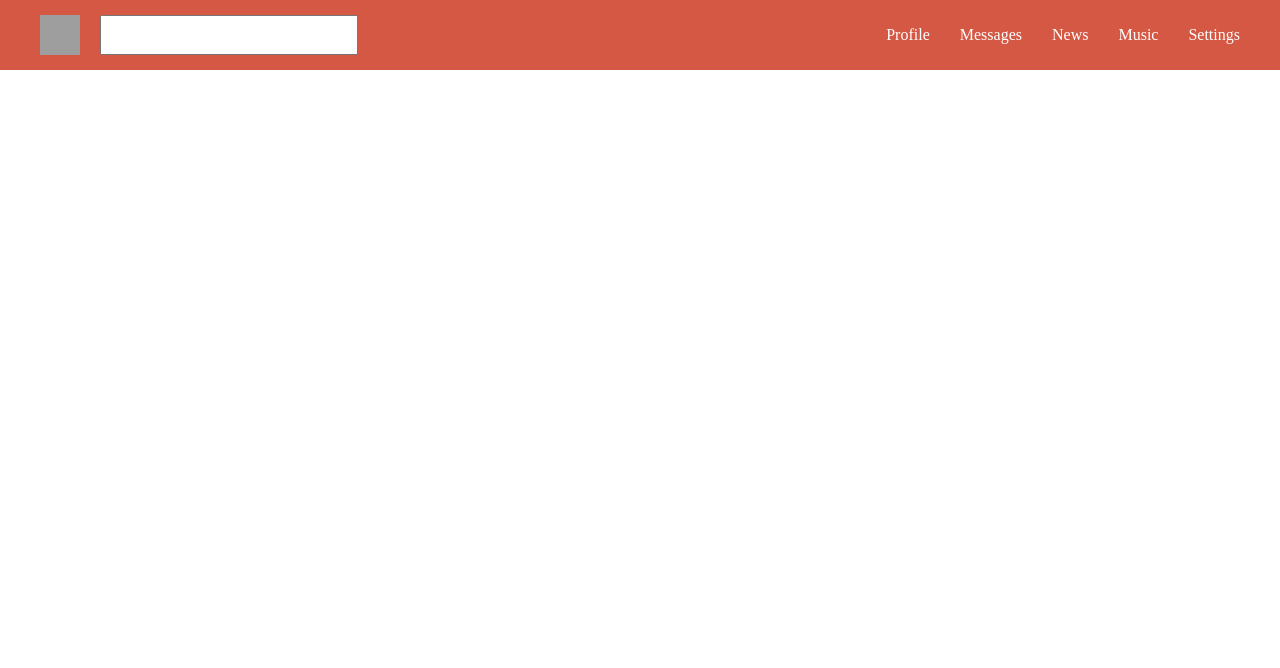
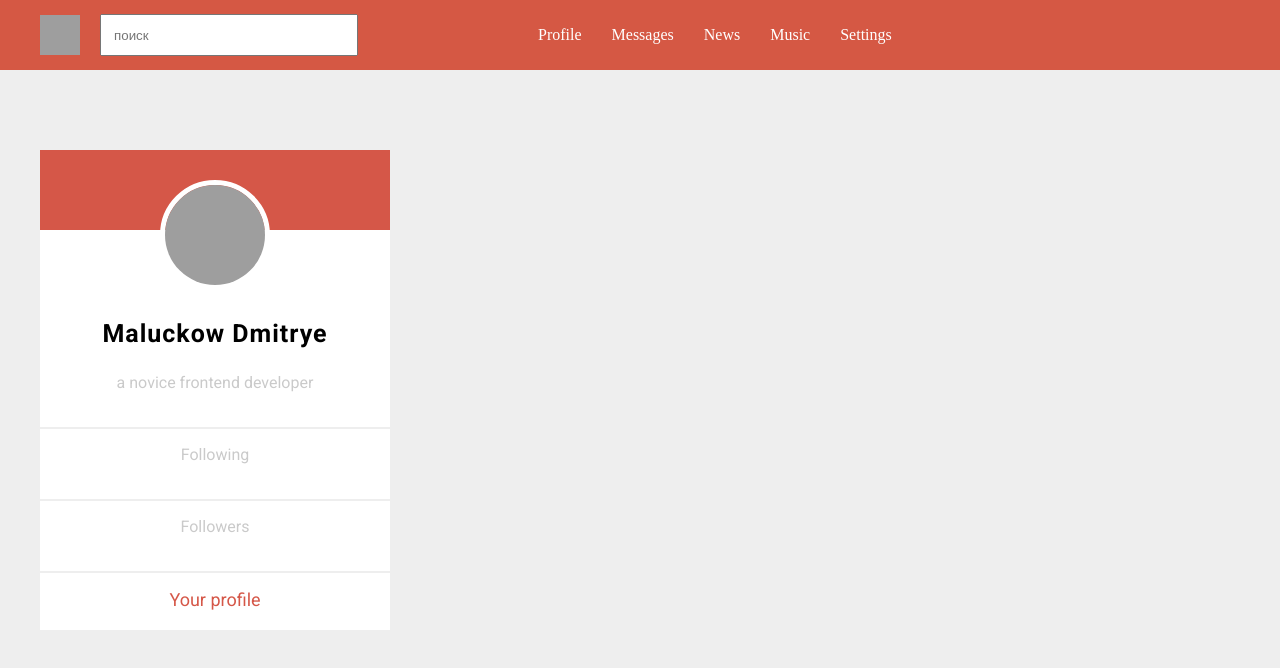
Before and after one commit to Reactivemuse/Social_network, a React (Create React App) app: page /Profile in a window 1280 px wide. Shown: the top 668 px of the page. Built offline with nearby package versions, Linux system fonts and the light colour scheme; grey boxes are pictures that could not be loaded.

Commit message:
create Card component

```diff
--- a/src/App.js
+++ b/src/App.js
@@ -1,11 +1,13 @@
 import React from "react";
 import Header from "./Header/Header";
+import Main from "./Main/Main";
 
 function App() {
   return (
 
     <React.Fragment>
       <Header/>
+      <Main/>
     </React.Fragment>
   );
 }
--- a/src/Header/Header.jsx
+++ b/src/Header/Header.jsx
@@ -1,17 +1,16 @@
 import s from "./Header.module.css"
 import Icon from "./Icon/Icon";
+import Logo from "./Logo/Logo"
+import Search from "./Search/Search";
+
 const Header = () => {
 
   return (
     <header className={s.header}>
       <div className={s.container}>
         <div className={s.header__item}>
-          <div className={s.logo}>
-            <img src="https://img.freepik.com/premium-photo/3d-object-a-conceptual-logo-3d-rendering_1148436-1909.jpg?w=826" alt="#" className={s.logo__img} />
-            <input  className={s.input}/>
-          </div>
-          <div className={s.search}>
-          </div>
+          <Logo/>
+          <Search/>
           <div className={s.icons}>
             <Icon text = "Profile"/>
             <Icon text="Messages" />
--- a/src/Header/Header.module.css
+++ b/src/Header/Header.module.css
@@ -3,6 +3,7 @@ body{
   margin: 0;
   box-sizing: border-box;
   border: none;
+  background-color: #EEEEEE;
 }
 a{
   text-decoration: none;
@@ -15,20 +16,9 @@ a{
 .header__item{
   display: flex;
   align-items: center;
-  justify-content: space-between;
   height: 70px;
 }
-.logo{
-  display: flex;
-}
-.input{
-  margin-left: 20px;
-  width: 250px;
-}
-.logo__img{
-  width: 40px;
-  height: 40px;
-}
+
 .container{
   max-width: 1200px;
   margin: 0 auto;
@@ -37,4 +27,5 @@ a{
 .icons{
   display: flex;
   justify-content: space-between;
+  margin-left: 150px;
 }
--- /dev/null
+++ b/src/Header/Logo/Logo.jsx
@@ -0,0 +1,13 @@
+
+import s from "./Logo.module.css"
+
+const Logo = () => {
+
+  return (
+    <div className={s.logo}>
+      <img src="https://img.freepik.com/premium-photo/3d-object-a-conceptual-logo-3d-rendering_1148436-1909.jpg?w=826" alt="#" className={s.logo__img} />
+    </div>
+  )
+}
+
+export default Logo
--- /dev/null
+++ b/src/Header/Logo/Logo.module.css
@@ -0,0 +1,9 @@
+
+.logo {
+  display: flex;
+}
+
+.logo__img {
+  width: 40px;
+  height: 40px;
+}
--- /dev/null
+++ b/src/Header/Search/Search.jsx
@@ -0,0 +1,12 @@
+import s from "./Search.module.css"
+
+const Search = () => {
+  return (
+    <div className={s.search}>
+      <input placeholder= "поиск" className={s.input} />
+    </div>
+  )
+
+}
+
+export default Search
--- /dev/null
+++ b/src/Header/Search/Search.module.css
@@ -0,0 +1,10 @@
+
+.input {
+  margin-left: 20px;
+  width: 250px;
+  height: 36px;
+}
+
+input::placeholder {
+  padding-left: 10px;
+}
--- /dev/null
+++ b/src/Main/Card/Card.jsx
@@ -0,0 +1,21 @@
+
+import s from "./Card.module.css"
+
+const Card = () => {
+
+  return (
+    <div className={s.cards}>
+      <div className={s.cards__bg}></div>
+      <div className={s.cards__item}>
+        <img src="https://sun9-66.userapi.com/s/v1/ig2/K48gcDI0m0-pVXAT__hS9RlI77p5o2mi8rjBfa-758w05tOyLC0vWM05zM_WyslmI84Bw_eESIJW1AZPQLplQF5O.jpg?quality=95&as=32x36,48x54,72x81,108x121,160x180,240x270,360x405,480x540,540x607,640x720,720x810,952x1071&from=bu&u=K4yL7SP7opELZ8e5FihD44HzkdbRBMeCfs1es_oYRvo&cs=952x1071" alt="" className={s.cards__icon} />
+        <p className={s.name}>Maluckow Dmitrye</p>
+        <p className={s.description}>a novice frontend developer</p>
+        <p className={s.following}>Following</p>
+        <p className={s.followers}>Followers</p>
+        <a href="#" className={s.profile}>Your profile</a>
+      </div>
+    </div>
+  )
+}
+
+export default Card
--- /dev/null
+++ b/src/Main/Card/Card.module.css
@@ -0,0 +1,49 @@
+@import url('https://fonts.googleapis.com/css2?family=Roboto:ital,wght@0,100;0,300;0,400;0,500;0,700;0,900;1,100;1,300;1,400;1,500;1,700;1,900&display=swap');
+
+.cards__bg{
+  background-color: #D55748;
+  width: inherit;
+  height: 80px;
+}
+
+.cards__icon{
+  border: 5px solid #fff;
+  border-radius: 50%;
+  width: 100px;
+  height: 100px;
+}
+
+.cards{
+  font-family: "Roboto", sans-serif;
+  display: flex;
+  text-align: center;
+  flex-direction: column;
+  width: 350px;
+  background-color: #fff;
+
+}
+
+.cards__item{
+  margin-top: -50px;
+  margin-bottom: 20px;
+}
+
+.description, .following, .followers{
+  border-bottom: 2px solid #EEEEEE;
+  padding-bottom: 35px;
+}
+
+.profile{
+  font-size: 18px;
+  color: #D55748;
+}
+
+.name{
+  font-size: 25px;
+  font-weight: 600;
+  letter-spacing: 1px;
+}
+
+.description, .following, .followers{
+  color: #CACACA;
+}
--- /dev/null
+++ b/src/Main/Main.jsx
@@ -0,0 +1,17 @@
+import s from "./Main.module.css"
+import Card from "./Card/Card"
+
+const Main = () => {
+
+  return (
+    <main className={s.main}>
+      <div className={s.container}>
+        <div className={s.content}>
+          <Card/>
+
+        </div>
+      </div>
+    </main>
+  )
+}
+export default Main
--- /dev/null
+++ b/src/Main/Main.module.css
@@ -0,0 +1,8 @@
+.main{
+  margin-top: 80px;
+}
+
+.container{
+  max-width: 1200px;
+  margin: 0 auto;
+}
```
